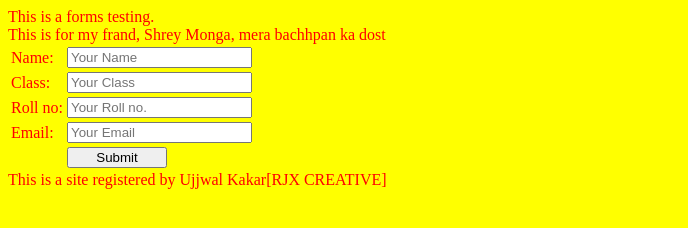
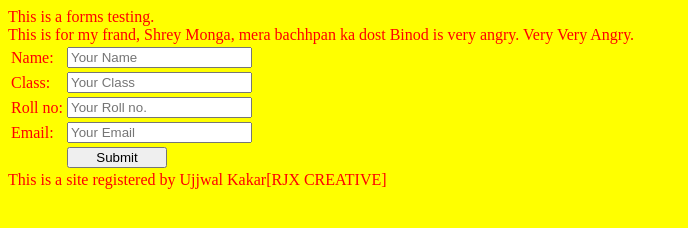
Before and after one commit to RJSouWal/Form1, a plain HTML site: page index.html in a window 1280 px wide. Shown: the whole page, without its empty margins (0-688 px from the left). Drawn offline with Linux system fonts and the light colour scheme.

Commit message:
Update index.html

```diff
--- a/index.html
+++ b/index.html
@@ -26,6 +26,8 @@
 <body>
 	This is a forms testing.<br>
         This is for my frand, Shrey Monga, mera bachhpan ka dost
+	Binod is very angry.
+	Very Very Angry.
 	<form method="post" netlify>
 		 <table style="border: 0;">
 		 	<tr>
```
